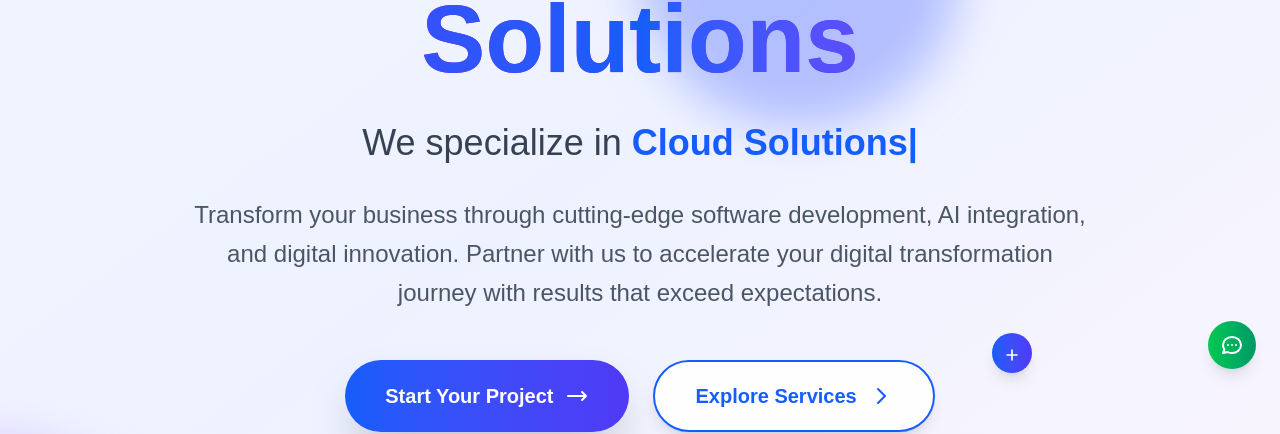
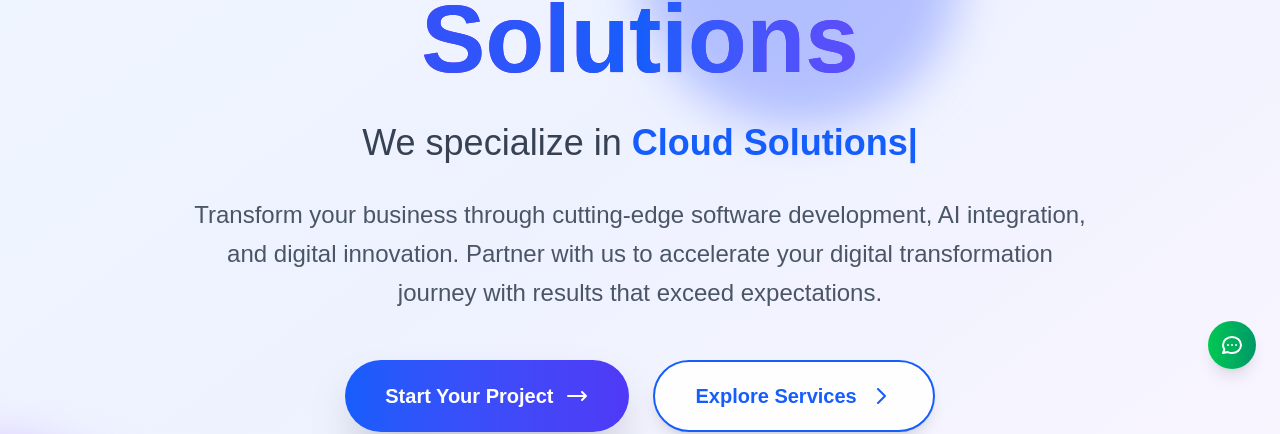
Before and after one commit to sadabyakod/neurozictech.com, a Next.js app: page / in a window 1280 px wide. Shown: the part 407-841 px from the top of the page. Built offline with nearby package versions, Linux system fonts and the light colour scheme.

Commit message:
Remove quick action menu (FloatingActionButton) from website layout

```diff
--- a/src/app/layout.tsx
+++ b/src/app/layout.tsx
@@ -5,7 +5,6 @@ import Navigation from "@/components/Navigation";
 import Footer from "@/components/Footer";
 import ScrollAnimationOptimizer from "@/components/ScrollAnimationOptimizer";
 import ChatBot from "@/components/ChatBot";
-import FloatingActionButton from "@/components/FloatingActionButton";
 
 const geistSans = Geist({
   variable: "--font-geist-sans",
@@ -69,7 +68,6 @@ export default function RootLayout({
         </main>
         <Footer />
         <ChatBot />
-        <FloatingActionButton />
       </body>
     </html>
   );
```
